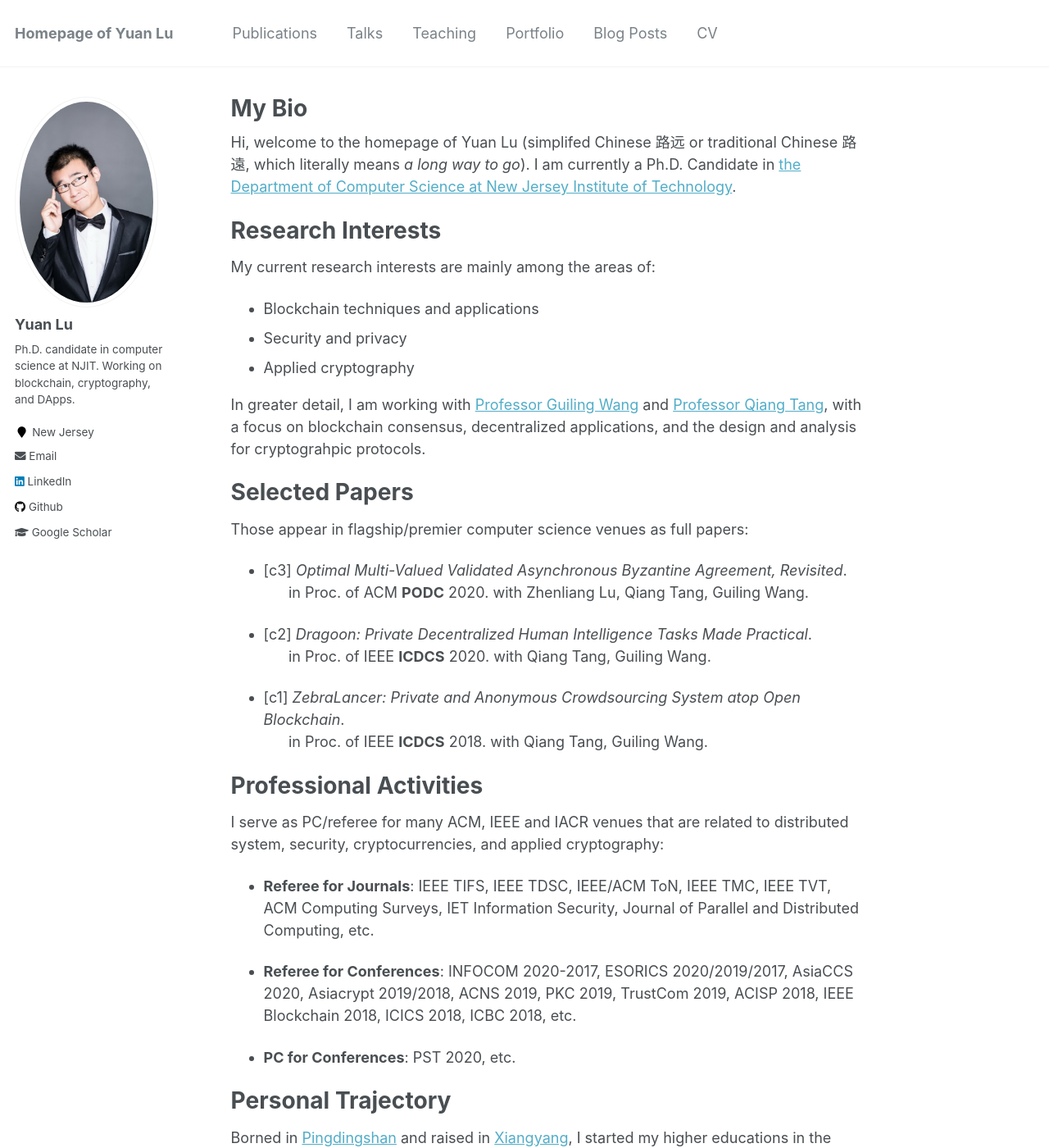
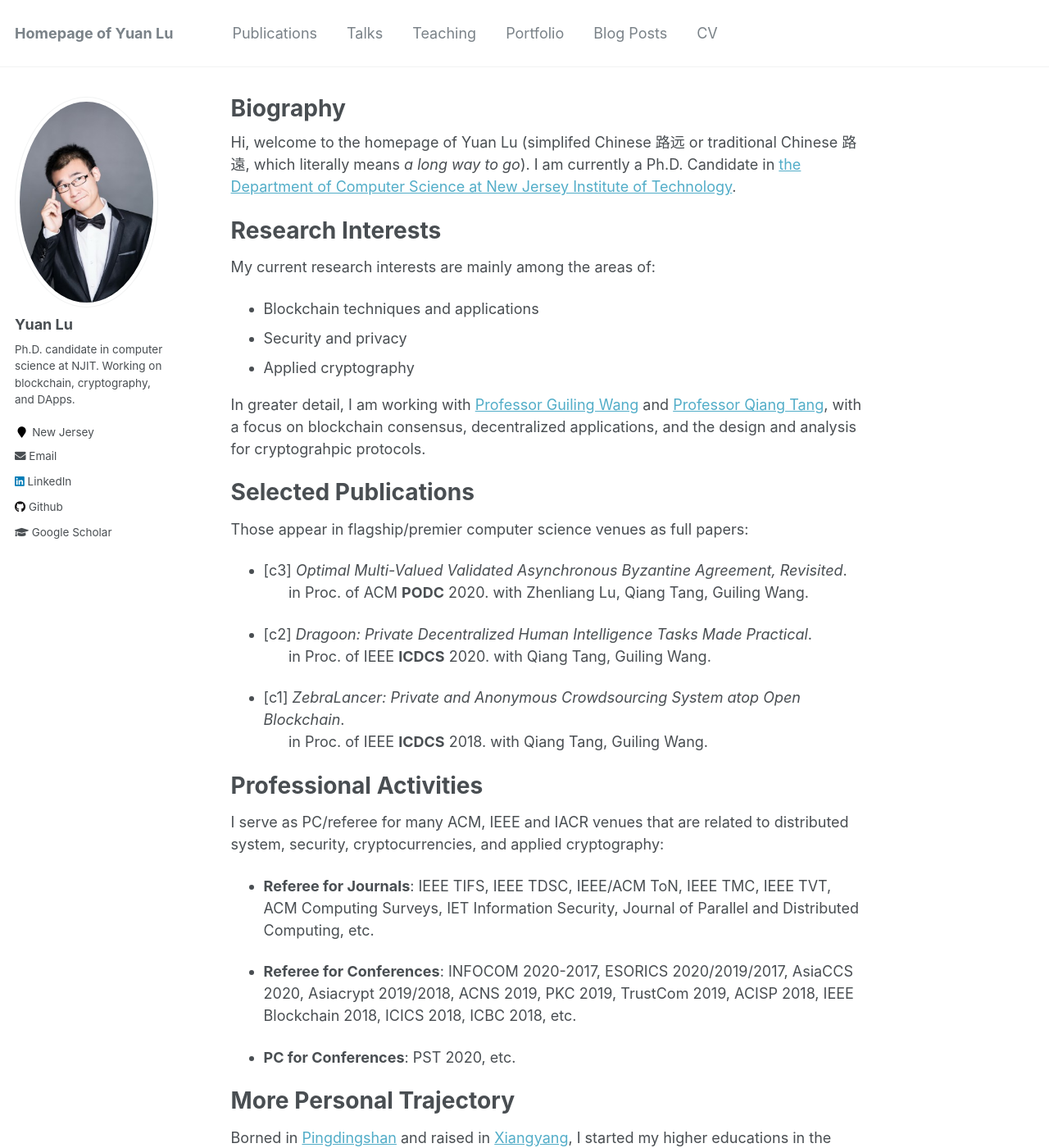
Before and after one commit to yylluu/yylluu.github.io, a Jekyll site: the page built from _pages/about.md, in a window 1280 px wide and 1400 px high. Shown: the whole window at 82% size. Built offline with Jekyll 4.4.1, drawn with Linux system fonts in a browser that asks for light colours.

Commit message:
Update about.md

```diff
--- a/_pages/about.md
+++ b/_pages/about.md
@@ -1,6 +1,6 @@
 ---
 permalink: /
-title: "My Bio"
+title: "Biography"
 excerpt: "Yuan Lu's Homepage"
 author_profile: true
 redirect_from:
@@ -21,7 +21,7 @@ My current research interests are mainly among the areas of:
 
 In greater detail, I am working with [Professor Guiling Wang](https://web.njit.edu/~gwang/) and [Professor Qiang Tang](https://web.njit.edu/~qiang/), with a focus on blockchain consensus, decentralized applications, and the design and analysis for cryptograhpic protocols.
 
-Selected Papers
+Selected Publications
 ======
 Those appear in flagship/premier computer science venues as full papers:
 
@@ -46,7 +46,7 @@ I serve as PC/referee for many ACM, IEEE and IACR venues that are related to dis
 - **PC for Conferences**: PST 2020, etc.
 
 
-Personal Trajectory
+More Personal Trajectory
 ======
 Borned in [Pingdingshan](https://en.wikipedia.org/wiki/Pingdingshan) and raised in [Xiangyang](https://en.wikipedia.org/wiki/Xiangyang), I started my higher educations in the beautiful city of [Tianjin](https://en.wikipedia.org/wiki/Tianjin), where I received my B.Sc. degree in electrical engineering and B.B.A. degree in business administration from [Nankai University](https://en.wikipedia.org/wiki/Nankai_University) and [Tianjin University](https://en.wikipedia.org/wiki/Tianjin_University) respectively in 2011. After another 3 years' hard work, I obtained my M.Eng. degree with highest honors in electrical engineering from Nankai University in 2014.
 
```
